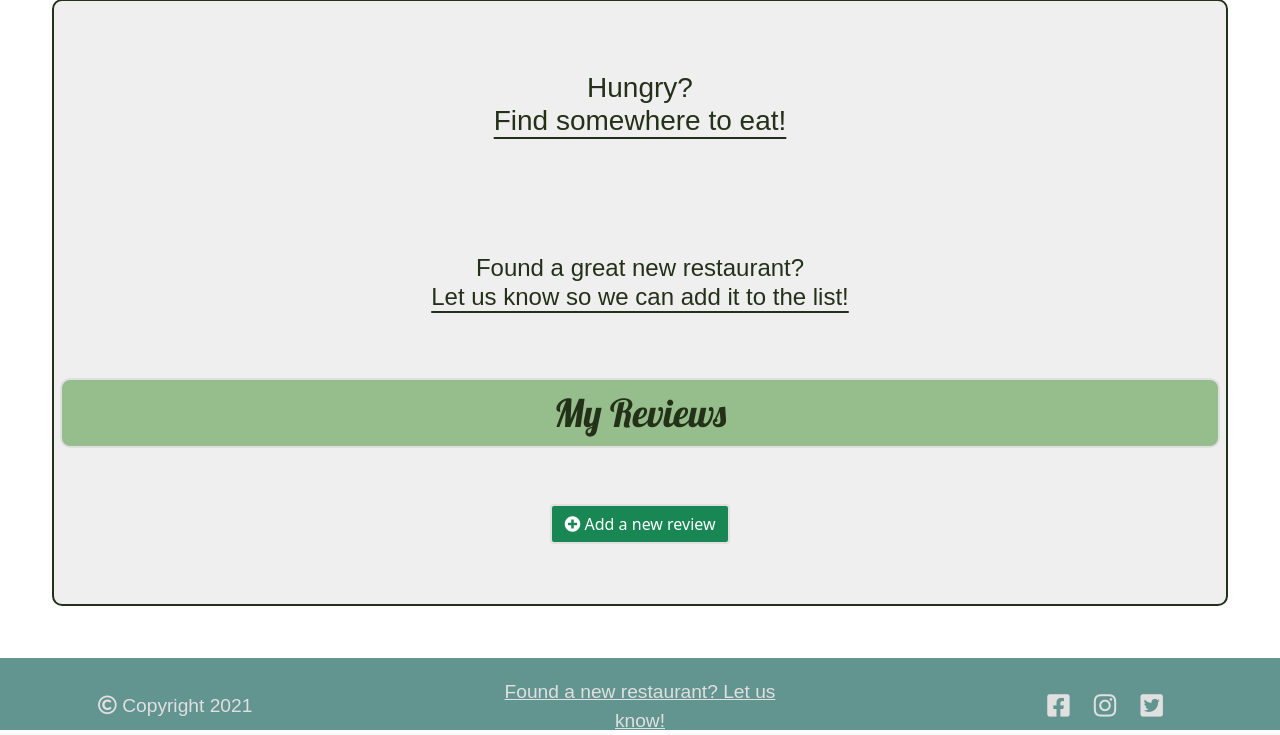
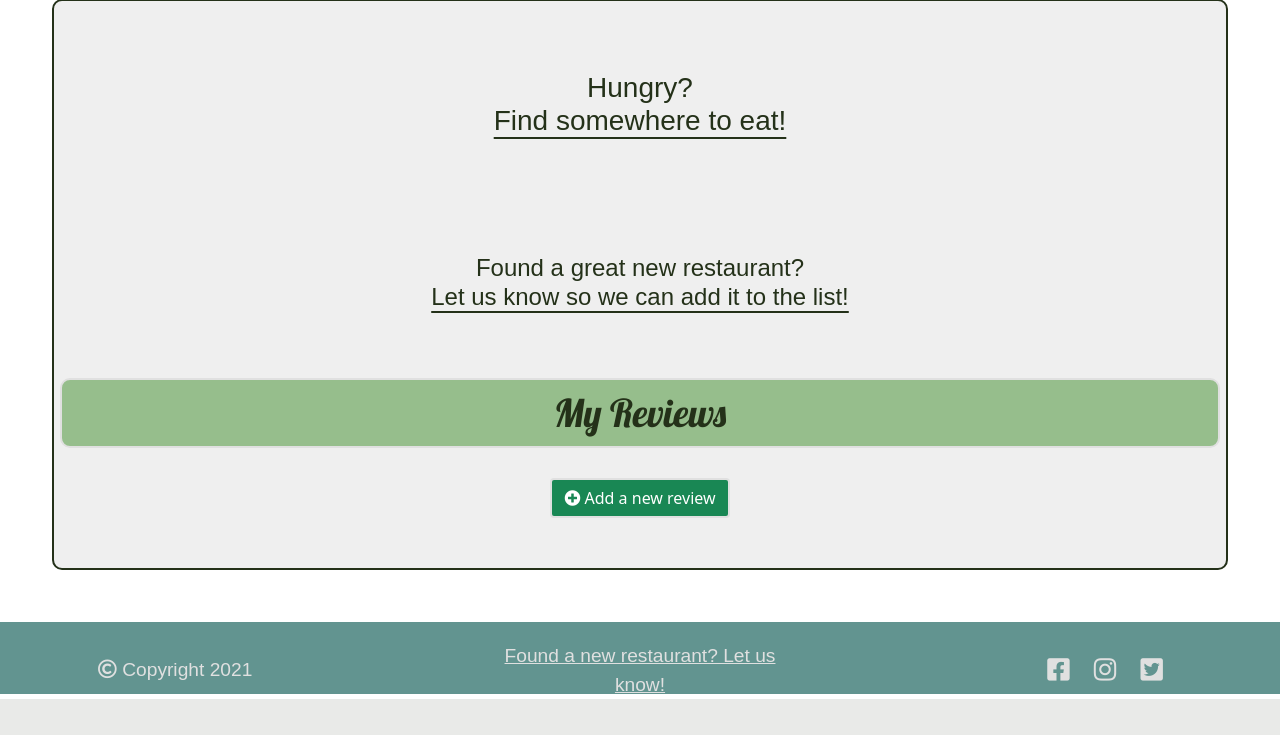
Before and after one commit to Cairi-S/vegan-Glasgow, a Flask app: page /profile/ in a window 1280 px wide. Shown: the part 190-925 px from the top of the page. After the commit the page ends 889 px from the top, so only its background shows below. Run offline with Flask 2, Linux system fonts and the light colour scheme; the visitor is signed in with stand-in values (Sample User, id 1); a database or web service that is not in the repository returns one stand-in record (values such as "Sample title"); some libraries are stand-ins or nearby versions; some web fonts are replaced.

Commit message:
Add styling for edit/delete review btns

```diff
--- a/static/css/style.css
+++ b/static/css/style.css
@@ -467,13 +467,13 @@
 
 /* --- BUTTONS -- */
 
-.profile-btn,
-.add-review-btn {
+.profile-btn {
     margin: 40px 0;
     border: 2px solid #e0e0e0;
 }
 
-.add-rest-btn {
+.add-rest-btn,
+.add-review-btn {
     margin: 14px 0 30px;
     border: 2px solid #e0e0e0;
 }
@@ -481,11 +481,14 @@
 .add-review-btn,
 .add-rest-btn,
 .restaurant-edit-btn,
-.restaurant-delete-btn {
+.restaurant-delete-btn,
+.review-edit-btn,
+.review-delete-btn {
     width: auto;
 }
 
-.review-edit-btn {
+.review-edit-btn,
+.review-delete-btn {
     border-radius: 50%;
 }
 
```
